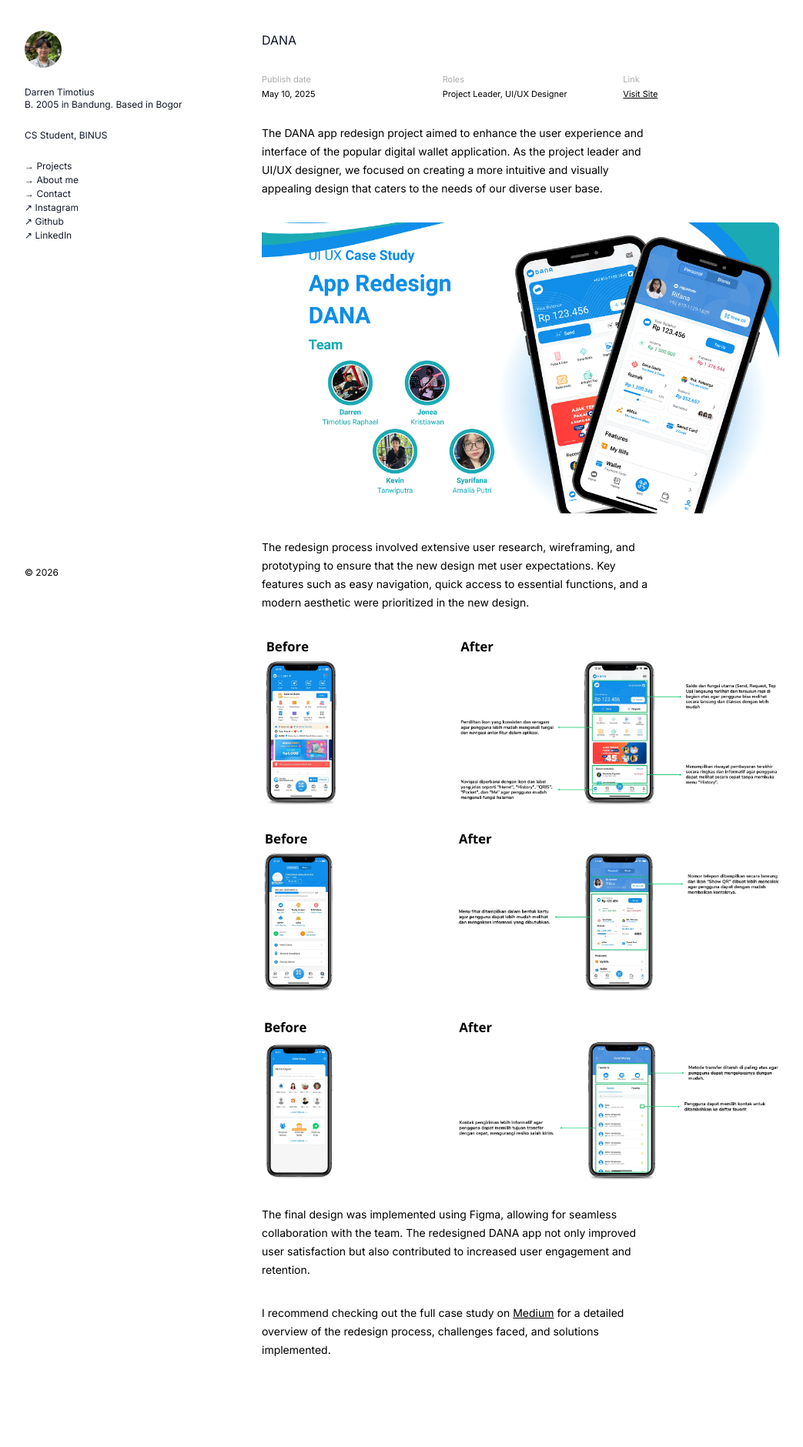
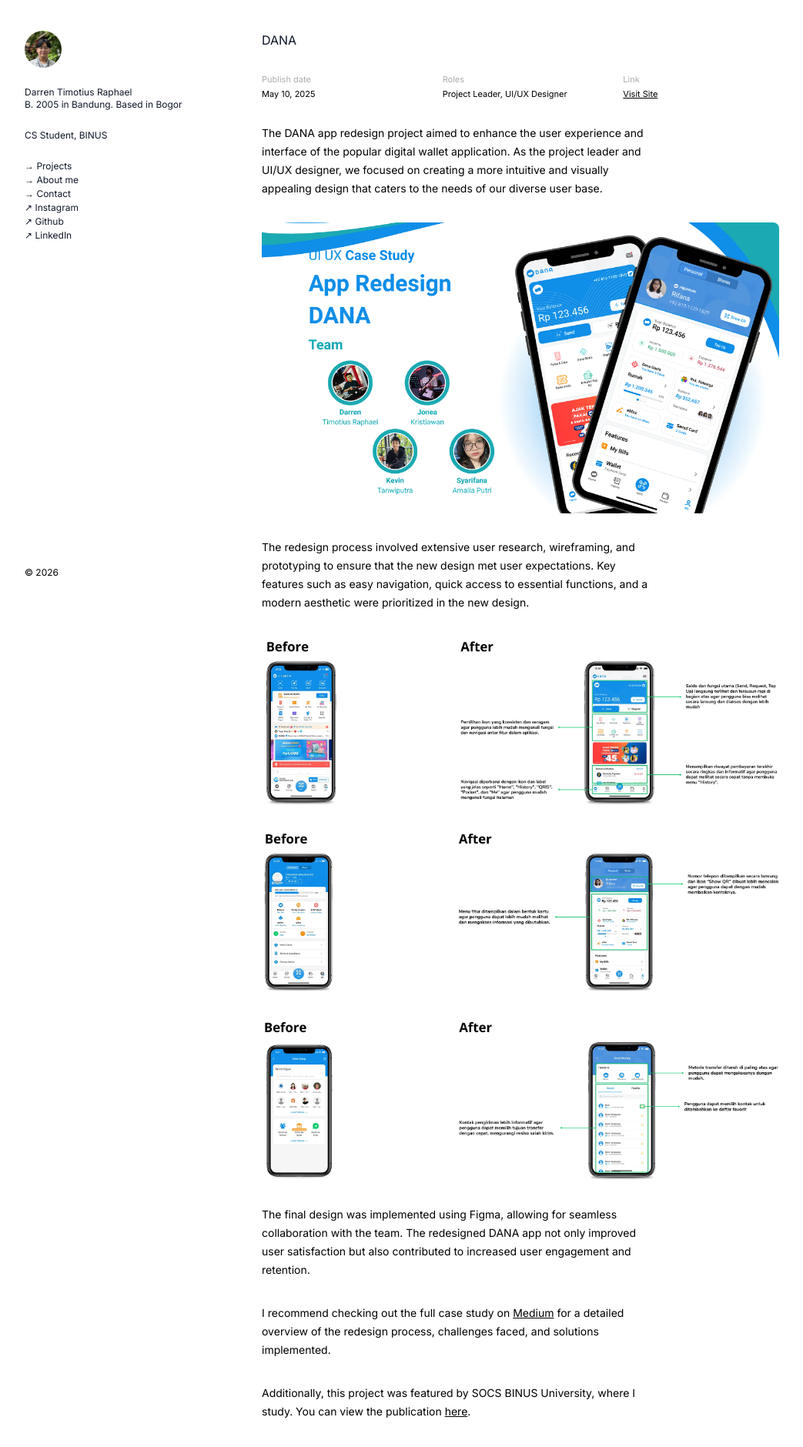
Before and after one commit to darrentimotius/darrentimotius-portfolio, a React (Vite) app: page /projects/dana in a window 1280 px wide. Shown: the top 1880 px of the page at 77% size, without its empty margins (0-1043 px from the left). Before the commit the page ends 1822 px from the top, so only its background shows below. Built offline with nearby package versions, Linux system fonts and the light colour scheme.

Commit message:
Add Dana Project and change navbar content

```diff
--- a/src/components/Navbar.jsx
+++ b/src/components/Navbar.jsx
@@ -14,7 +14,7 @@
 
                 <div className='text-gray-900'>
                     <h3 className='text-xs'>
-                        Darren Timotius
+                        Darren Timotius Raphael
                     </h3>
                     <p className='text-xs'>
                         B. 2005 in Bandung. Based in Bogor
@@ -38,7 +38,7 @@
                             </a>
                         </li>
                         <li className='flex cursor-pointer'>
-                            <a href="mailto:me@darrentimotius.me">
+                            <a href="mailto:darren@darrentimotius.me">
                                 <span style={{fontFamily: 'system-ui'}}>→</span> Contact
                             </a>
                         </li>
@@ -87,7 +87,7 @@
                     <div className={`flex-col py-4 gap-4 overflow-y-auto ${isOpen ? 'flex' : 'hidden'}`}>
                         <div className='text-gray-900'>
                             <h3 className='text-xs'>
-                                Darren Timotius
+                                Darren Timotius Raphael
                             </h3>
                             <p className='text-xs'>
                                 B. 2005 in Bandung. Based in Bogor
@@ -106,7 +106,7 @@
                                 <a className='p-0 m-0 w-fit block' href="/about">
                                     <span style={{fontFamily: 'system-ui'}}>→</span> About me
                                 </a>
-                                <a className='p-0 m-0 w-fit block' href="mailto:me@darrentimotius.me">
+                                <a className='p-0 m-0 w-fit block' href="mailto:darren@darrentimotius.me">
                                     <span style={{fontFamily: 'system-ui'}}>→</span> Contact
                                 </a>
                             </div>
--- a/src/pages/projects/Dana.jsx
+++ b/src/pages/projects/Dana.jsx
@@ -27,6 +27,9 @@
                         <p className='flex-1 grow w-full text-sm leading-6 max-w-lg'>
                             I recommend checking out the full case study on <a target='_blank' href="https://medium.com/@syarifanaamaliaputri/ui-ux-case-study-redesign-aplikasi-dana-dbdd39128282" className='underline'>Medium</a> for a detailed overview of the redesign process, challenges faced, and solutions implemented.
                         </p>
+                        <p className='flex-1 grow w-full text-sm leading-6 max-w-lg'>
+                            Additionally, this project was featured by SOCS BINUS University, where I study. You can view the publication <a target='_blank' href="https://socs.binus.ac.id/2025/10/06/ui-ux-redesign-aplikasi-dana/" className='underline'>here</a>.
+                        </p>
                     </>
                 }
             />
```
